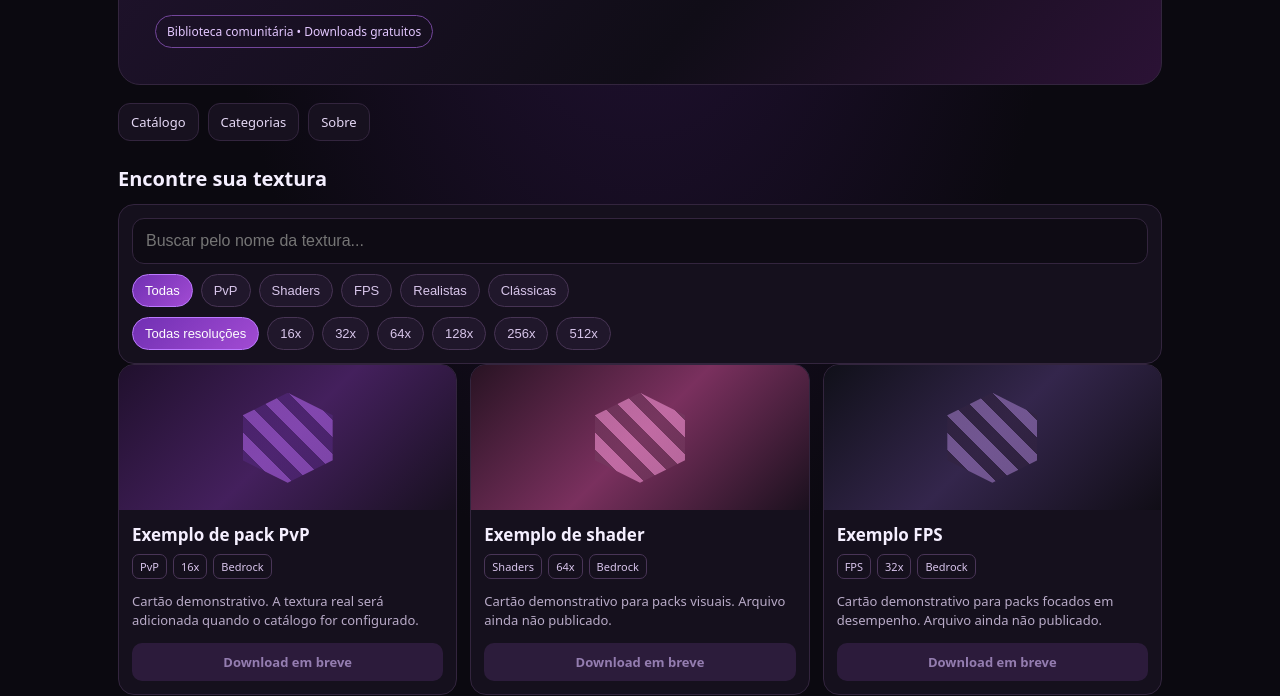
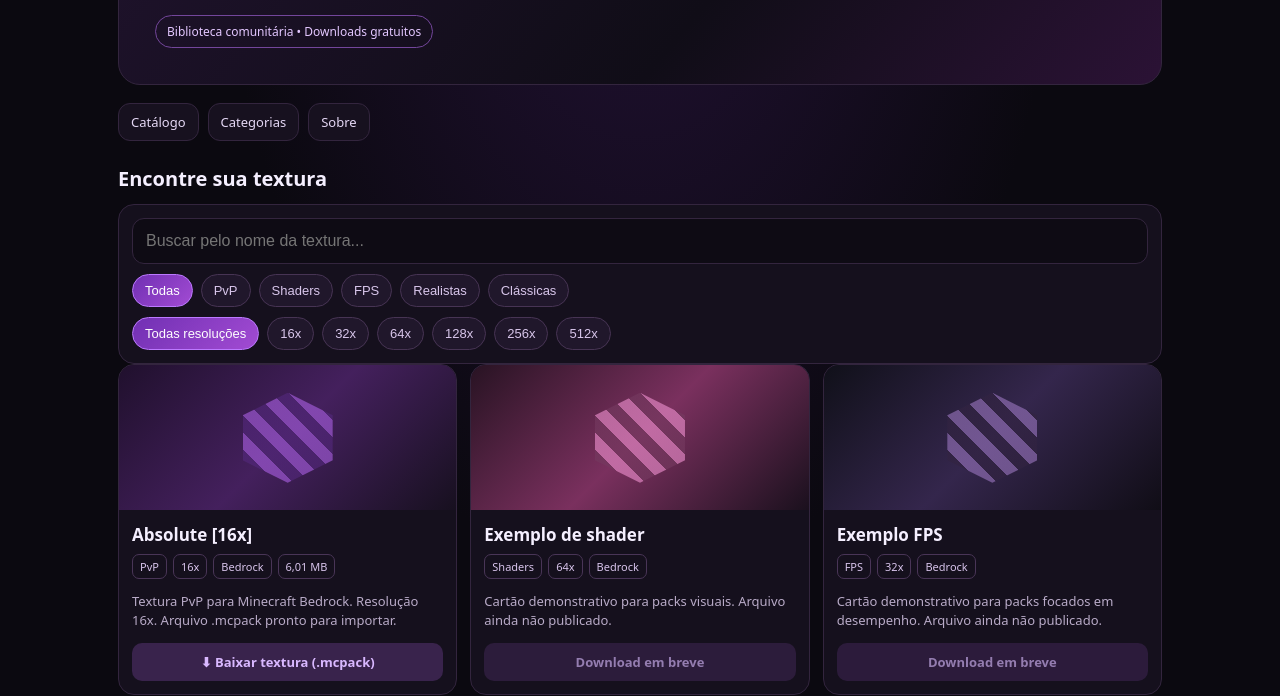
Before and after one commit to RhitRzBR/Texturas-RhitRzBR, a plain HTML site: page index.html in a window 1280 px wide. Shown: the part 258-954 px from the top of the page. Drawn offline with Linux system fonts and the light colour scheme.

Commit message:
Update index.html

```diff
--- a/index.html
+++ b/index.html
@@ -1,3 +1,4 @@
+
 <!doctype html>
 <html lang="pt-BR">
 <head>
@@ -12,7 +13,16 @@
 <nav class="nav"><a href="#catalogo">Catálogo</a><a href="#categorias">Categorias</a><a href="#sobre">Sobre</a></nav>
 <section id="catalogo"><h2 class="section-title">Encontre sua textura</h2><div class="filters"><input id="search" class="search" type="search" placeholder="Buscar pelo nome da textura..." aria-label="Buscar texturas"><div class="filterrow" id="categories"><button class="chip active" data-cat="all">Todas</button><button class="chip" data-cat="PvP">PvP</button><button class="chip" data-cat="Shaders">Shaders</button><button class="chip" data-cat="FPS">FPS</button><button class="chip" data-cat="Realista">Realistas</button><button class="chip" data-cat="Clássica">Clássicas</button></div><div class="filterrow" id="resolutions"><button class="chip active" data-res="all">Todas resoluções</button><button class="chip" data-res="16x">16x</button><button class="chip" data-res="32x">32x</button><button class="chip" data-res="64x">64x</button><button class="chip" data-res="128x">128x</button><button class="chip" data-res="256x">256x</button><button class="chip" data-res="512x">512x</button></div></div>
 <div class="grid" id="grid">
-<article class="card" data-cat="PvP" data-res="16x" data-name="exemplo pvp 16x"><div class="preview"></div><div class="cardbody"><h3>Exemplo de pack PvP</h3><div class="meta"><span>PvP</span><span>16x</span><span>Bedrock</span></div><p>Cartão demonstrativo. A textura real será adicionada quando o catálogo for configurado.</p><a class="download" href="#">Download em breve</a></div></article>
+
+<article class="card" data-cat="PvP" data-res="16x" data-name="absolute 16x">
+<div class="preview"></div>
+<div class="cardbody">
+<h3>Absolute [16x]</h3>
+<div class="meta"><span>PvP</span><span>16x</span><span>Bedrock</span><span>6,01 MB</span></div>
+<p>Textura PvP para Minecraft Bedrock. Resolução 16x. Arquivo .mcpack pronto para importar.</p>
+<a class="download" style="opacity:1;pointer-events:auto" href="https://github.com/RhitRzBR/Texturas-RhitRzBR/raw/refs/heads/main/Absolute%20%5B16x%5D.mcpack" download>⬇ Baixar textura (.mcpack)</a>
+</div></article>
+
 <article class="card" data-cat="Shaders" data-res="64x" data-name="exemplo shader 64x"><div class="preview pink"></div><div class="cardbody"><h3>Exemplo de shader</h3><div class="meta"><span>Shaders</span><span>64x</span><span>Bedrock</span></div><p>Cartão demonstrativo para packs visuais. Arquivo ainda não publicado.</p><a class="download" href="#">Download em breve</a></div></article>
 <article class="card" data-cat="FPS" data-res="32x" data-name="exemplo fps 32x"><div class="preview dark"></div><div class="cardbody"><h3>Exemplo FPS</h3><div class="meta"><span>FPS</span><span>32x</span><span>Bedrock</span></div><p>Cartão demonstrativo para packs focados em desempenho. Arquivo ainda não publicado.</p><a class="download" href="#">Download em breve</a></div></article>
 </div><div class="empty" id="empty">Nenhuma textura encontrada. Tente outra busca ou filtro.</div></section>
```
